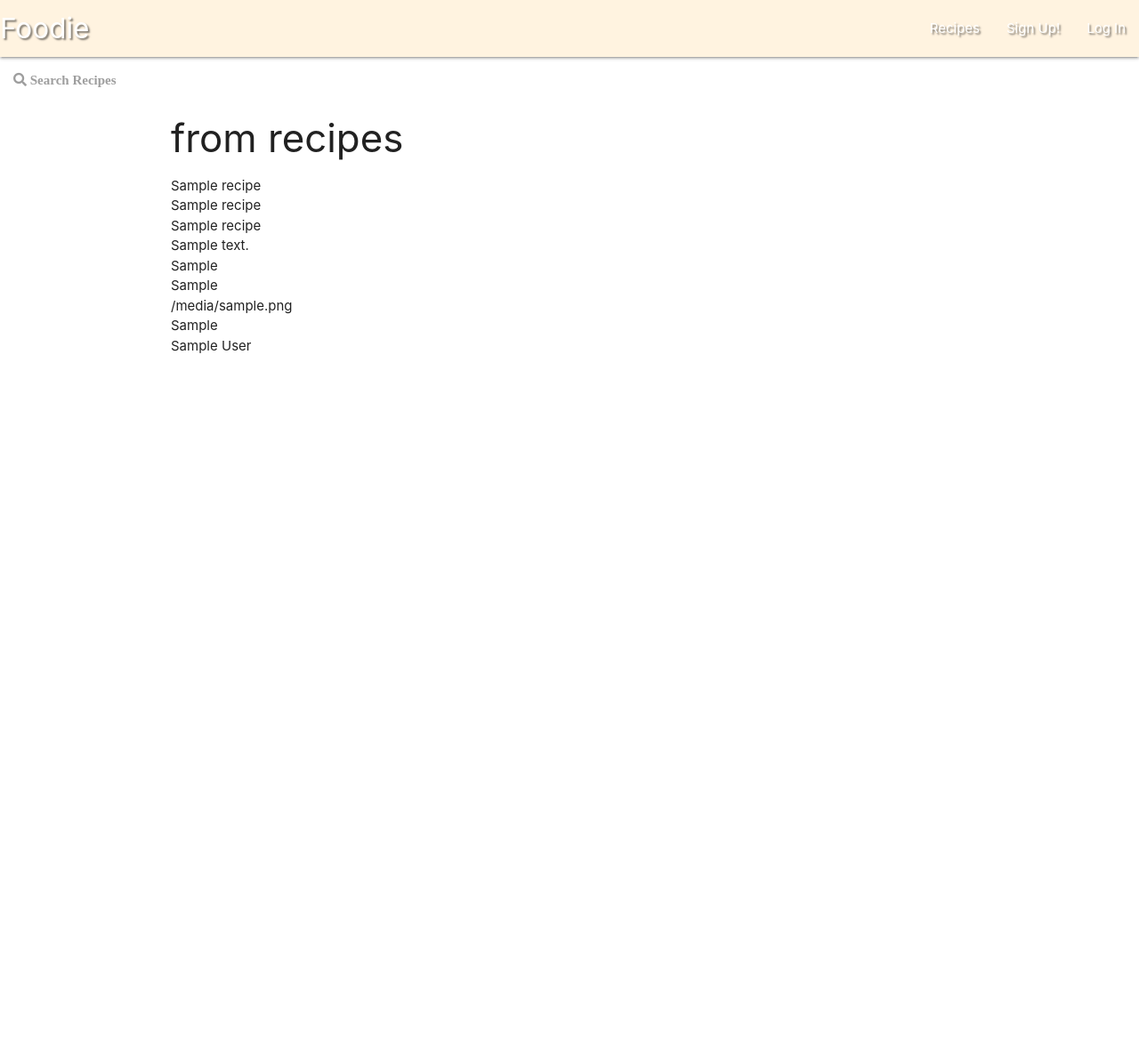
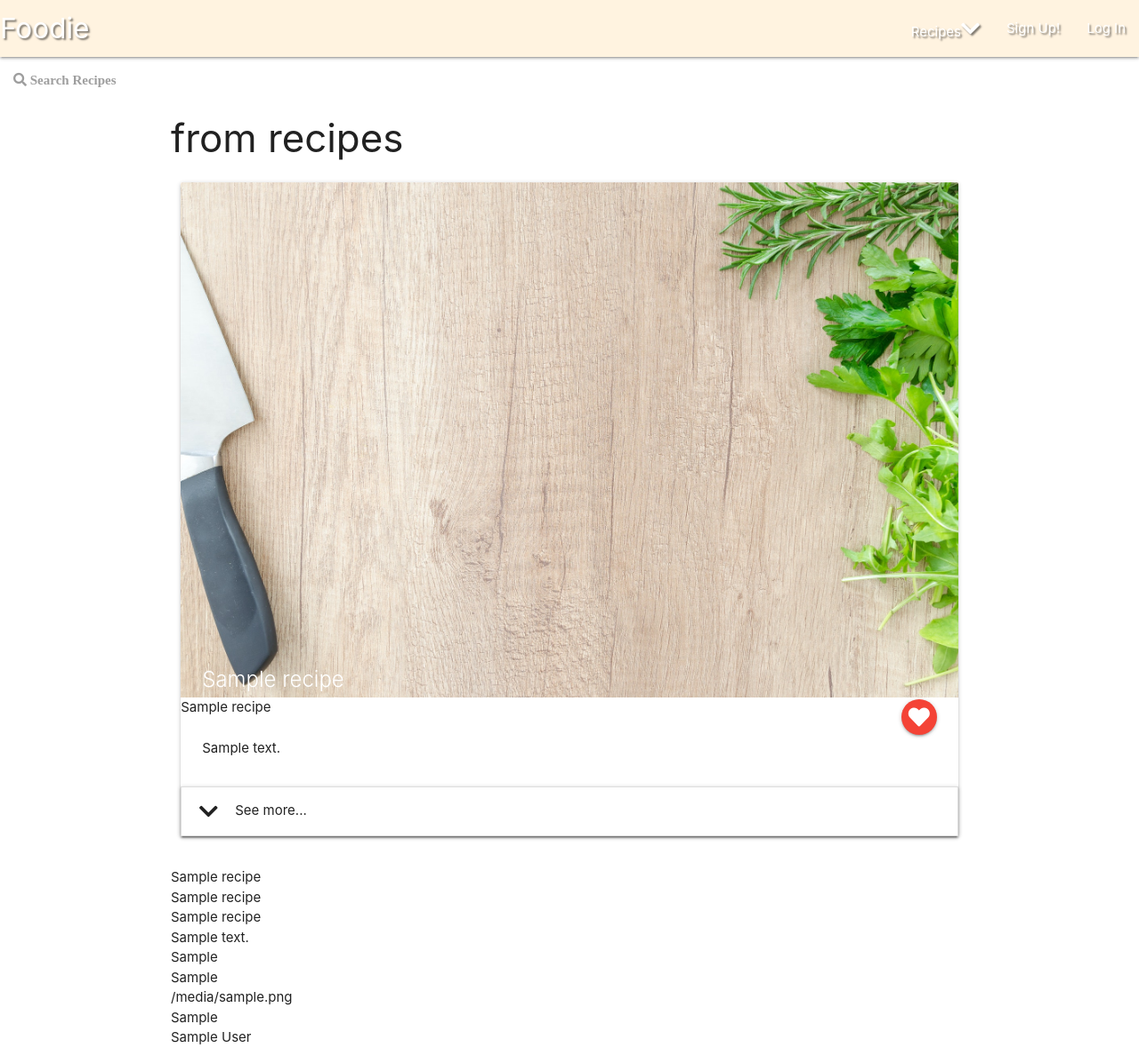
Before and after one commit to Code-Institute-Submissions/foodie-2, a Flask app: page / in a window 1280 px wide. Shown: the whole page at 89% size. Before the commit the page ends 397 px from the top, so only its background shows below. Run offline with Flask 2, Linux system fonts and the light colour scheme; a database or web service that is not in the repository returns one stand-in record (values such as "Sample title"); some libraries are stand-ins or nearby versions.

Commit message:
added drop down, collapse and testing cards for recipes

```diff
--- a/app.py
+++ b/app.py
@@ -20,7 +20,7 @@ mongo = PyMongo(app)
 @app.route("/")
 @app.route("/get_recipes")
 def get_recipes():
-    recipes = mongo.db.recipes.find()
+    recipes = list(mongo.db.recipes.find())
     return render_template("recipes.html", recipes=recipes)
 
 
@@ -95,6 +95,12 @@ def logout():
     return redirect(url_for("get_recipes"))
 
 
+@app.route("/add_recipes", methods=["POST", "GET"])
+def add_recipes():
+
+    return render_template('add_recipes.html')
+
+
 if __name__ == "__main__":
     app.run(host=os.environ.get("IP"),
             port=int(os.environ.get("PORT")),
--- a/static/js/script.js
+++ b/static/js/script.js
@@ -1,6 +1,12 @@
 $(document).ready(function(){
     //Navigation
     $('.sidenav').sidenav();
+    //Dropdown
+    $('.dropdown-trigger').dropdown();
+    //Collapse
+    $('.collapsible').collapsible();
+    //Multiple Select
+    $('select').formSelect();
 
     //Confirm password
     $("#password").on("focusout", function (e) {
--- a/templates/base.html
+++ b/templates/base.html
@@ -17,17 +17,24 @@
     </head>
     <body>
     <header>
+        <!-- Dropdown Structure -->
+        <ul id="trigger-recipes" class="dropdown-content">
+            <li><a href="{{ url_for('get_recipes') }}">Recipes</a></li>
+            <li><a href="#!">two</a></li>
+            <li class="divider"></li>
+            <li><a href="#!">three</a></li>
+        </ul>
         <!-- top navbar -->
         <nav class="orange lighten-5 text-shadow">
             <div class="nav-wrapper">
-                <a href="#!" class="brand-logo">Foodie</a>
+                <a href="{{ url_for('get_recipes') }}" class="brand-logo">Foodie</a>
                 <a href="#" data-target="nav-bar" class="sidenav-trigger"><i class="fas fa-bars">menu</i></a>
                 <ul class="right hide-on-med-and-down">
-                    <li><a href="{{ url_for('get_recipes') }}">Recipes</a></li>
+                        <li><a class="dropdown-trigger" href="#!" data-target="trigger-recipes">Recipes<i class="fas fa-chevron-down"></i></a></li>
                     {% if session.user %}
                         <li><a href="{{ url_for('profile', username=session['user']) }}">My Profile</a></li>
                         <li><a href="#">My Favourites</a></li>
-                        <li><a href="#">Add recipe</a></li>
+                        <li><a href="{{ url_for('add_recipes') }}">Add recipe</a></li>
                         <li><a href="{{ url_for('logout') }}">Log Out</a></li>
                     {% else %}
                         <li><a href="{{ url_for('register') }}">Sign Up!</a></li>
@@ -49,7 +56,7 @@
             {% if session.user %}
                 <li><a href="{{ url_for('profile', username=session['user']) }}">My Profile</a></li>
                 <li><a href="#">My Favourites</a></li>
-                <li><a href="#">Add recipe</a></li>
+                <li><a href="{{ url_for('add_recipes') }}">Add recipe</a></li>
                 <li><a href="{{ url_for('logout') }}">Log Out</a></li>
             {% else %}
                 <li><a href="{{ url_for('register') }}">Sign Up!</a></li>
--- a/templates/profile.html
+++ b/templates/profile.html
@@ -7,7 +7,10 @@
         <div class="row">
             <div class="col s12 m8 offset-m2">
                 <div class="card-panel">
-                    <h3>{{ username }}'s Profile</h3>
+                    <h3>{{ username }}'s Profile <i class=" fas fa-user" ></i> </h3>
+                    <h4>Here I will be able to see my own recipes</h4>
+                    <div class="row">
+                    </div>
                 </div>
             </div>
         </div>
--- a/templates/recipes.html
+++ b/templates/recipes.html
@@ -2,6 +2,38 @@
 {% block content %}
 
 <h3>from recipes</h3>
+ <div class="row">
+     {% for recipe in recipes %}
+    <div class="col s12">
+      <div class="card">
+        <div class="card-image">
+          <img src="static/images/c-board-foodie.jpg">
+          <span class="card-category">{{ recipe.sub_category_name }}</span>
+            <span class="card-title">{{ recipe.recipe_name }}</span>
+          <a class="btn-floating halfway-fab waves-light red"><i class="fas fa-heart"></i></a>
+        </div>
+        <div class="card-content">
+          <p> {{ recipe.recipe_description }}</p>
+        </div>
+          <ul class="collapsible">
+              <li>
+                  <div class="collapsible-header"><i class="fas fa-chevron-down"></i>See more...</div>
+                  <div class="collapsible-body">
+                      <div class="row">
+                      <div class="col s4"><h4>Ingredients:</h4>
+                          {% for ingredient in recipe.recipe_ingredients %}
+                           <p>{{ ingredient }}</p>
+                          {% endfor %}
+                      </div>
+                      <div class="col s8"><h4>How to:</h4>{{ recipe.recipe_how_to }}</div>
+                          </div>
+                  </div>
+              </li>
+          </ul>
+      </div>
+    </div>
+     {% endfor %}
+  </div>
 
     {% for recipe in recipes %}
         {{ recipe.category_name }}<br>
```
